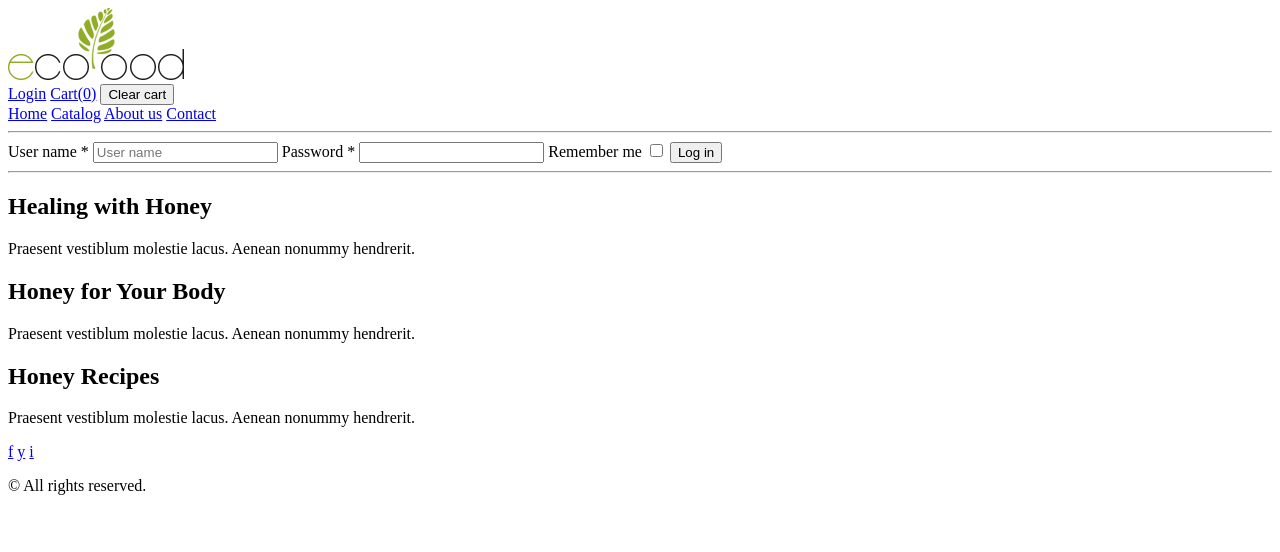
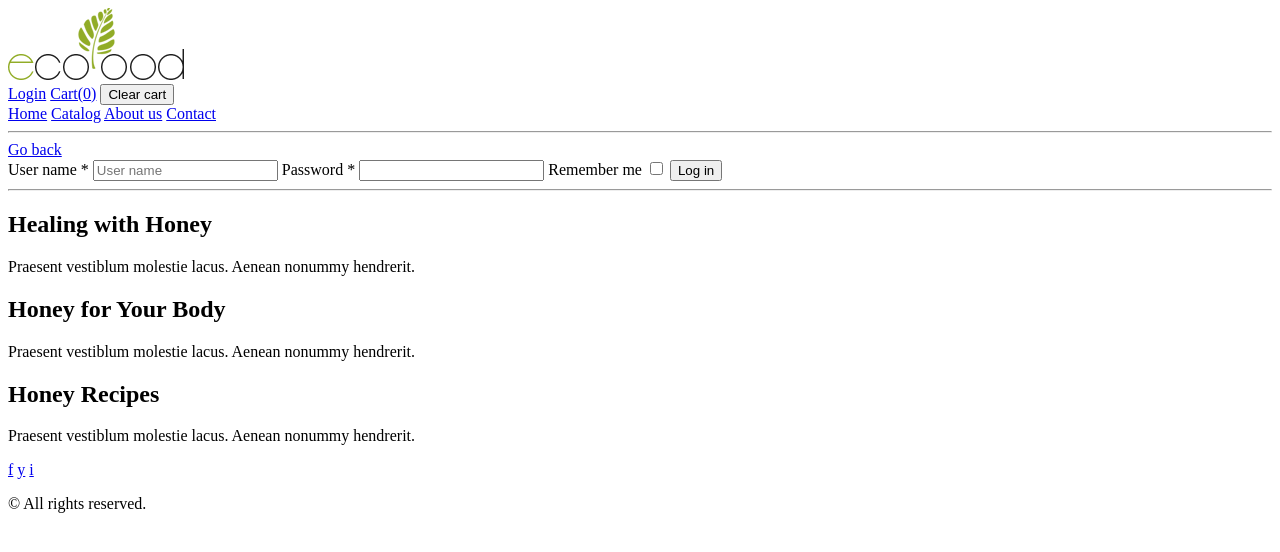
Before and after one commit to dajanabar/Eco-Food, a plain HTML site: page login.html in a window 1280 px wide. Drawn offline with Linux system fonts and the light colour scheme.

Commit message:
css commit

```diff
--- a/login.html
+++ b/login.html
@@ -24,7 +24,7 @@
         <hr>
     </header>
     <main>
-        <!-- <a href="#">Go back</a> -->
+        <a href="#">Go back</a>
         <!-- глянути як можна прикріпити ссилку на свою головну сторінку до цієї кнопочки -->
         <form action="#" method="POST">
             <label for="name">User name *</label>
```
Also changed, not shown: index.html (+1 -0 lines), css/styles.css (added).
